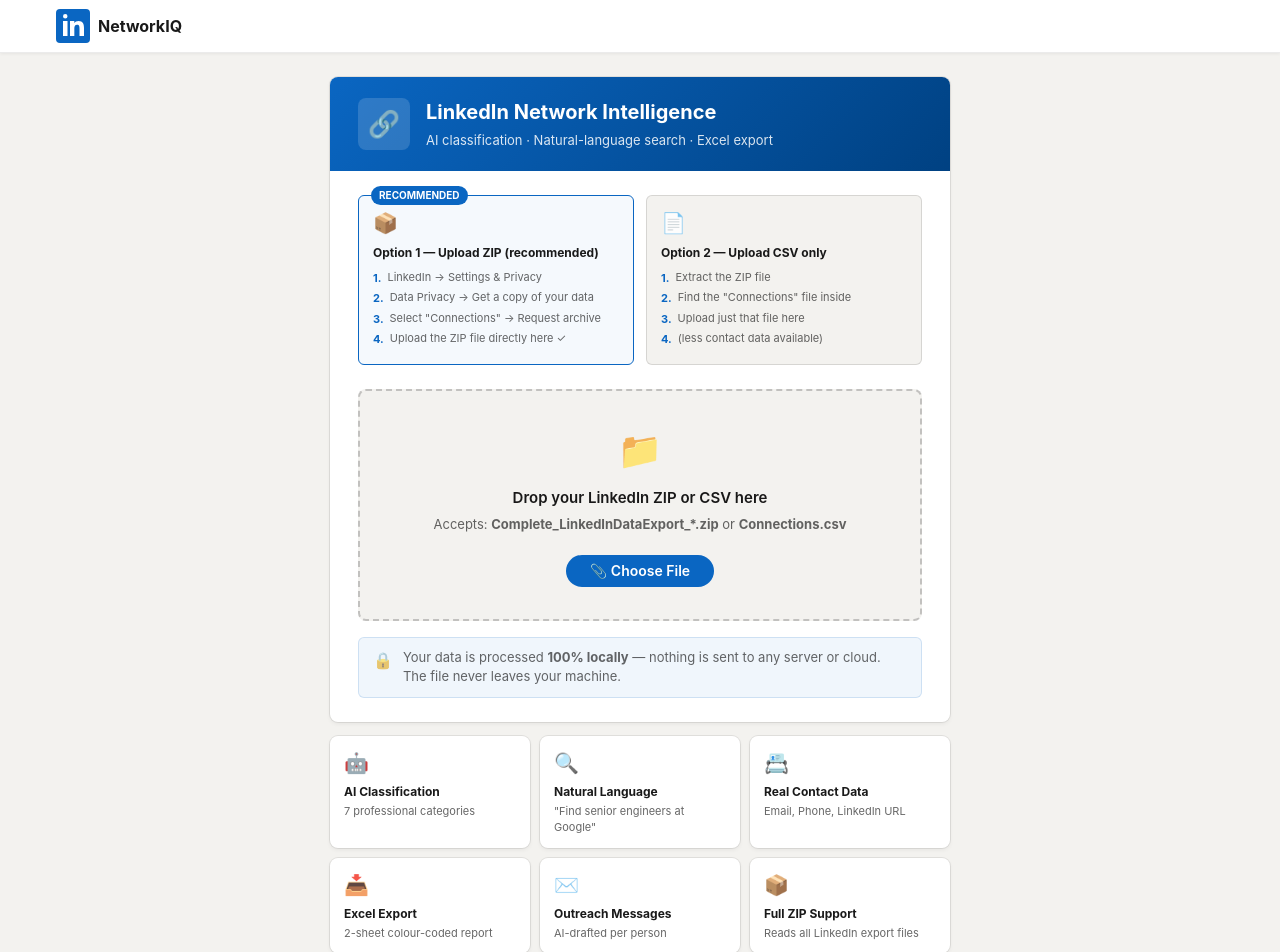
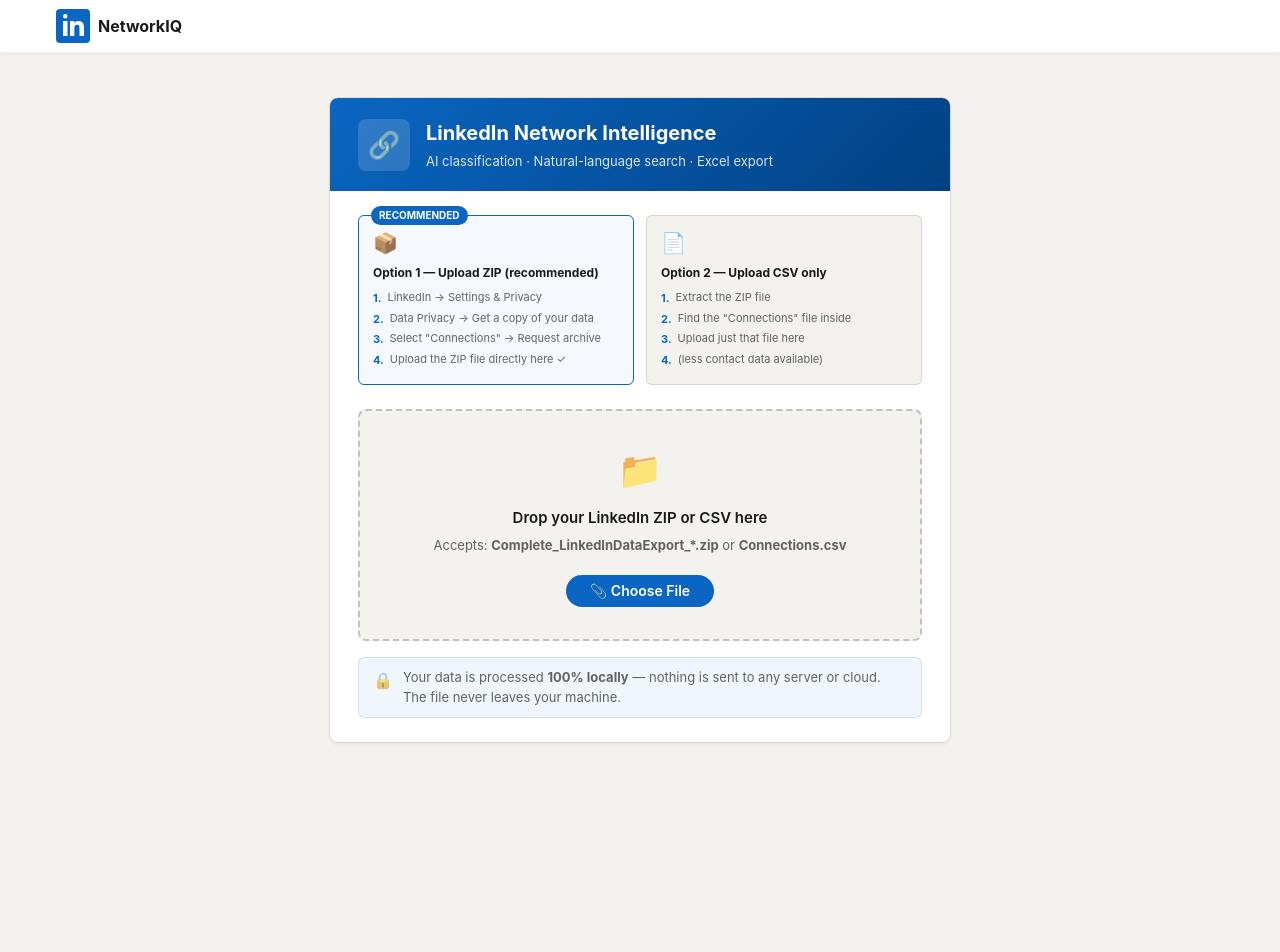
Before and after one commit to vedant131/linkedin-network-intelligence, a React (Vite) app in the folder frontend/: page / in a window 1280 px wide. Shown: the top 952 px of the page. After the commit the page ends 801 px from the top, so only its background shows below. Built offline with nearby package versions, Linux system fonts and the light colour scheme.

Commit message:
ui: remove feature cards grid from upload page

```diff
--- a/frontend/src/components/UploadZone.jsx
+++ b/frontend/src/components/UploadZone.jsx
@@ -118,23 +118,6 @@
           </div>
         </div>
 
-        {/* Feature grid */}
-        <div style={{ display: 'grid', gridTemplateColumns: 'repeat(3,1fr)', gap: 10 }}>
-          {[
-            { icon: '🤖', title: 'AI Classification',   sub: '7 professional categories' },
-            { icon: '🔍', title: 'Natural Language',     sub: '"Find senior engineers at Google"' },
-            { icon: '📇', title: 'Real Contact Data',    sub: 'Email, Phone, LinkedIn URL' },
-            { icon: '📥', title: 'Excel Export',         sub: '2-sheet colour-coded report' },
-            { icon: '✉️', title: 'Outreach Messages',   sub: 'AI-drafted per person' },
-            { icon: '📦', title: 'Full ZIP Support',     sub: 'Reads all LinkedIn export files' },
-          ].map(f => (
-            <div key={f.title} className="li-card" style={{ padding: '12px 14px' }}>
-              <div style={{ fontSize: 20, marginBottom: 5 }}>{f.icon}</div>
-              <div style={{ fontSize: 12, fontWeight: 700, color: 'var(--li-text)', marginBottom: 2 }}>{f.title}</div>
-              <div style={{ fontSize: 11, color: 'var(--li-text-2)' }}>{f.sub}</div>
-            </div>
-          ))}
-        </div>
       </div>
     </div>
   )
```
